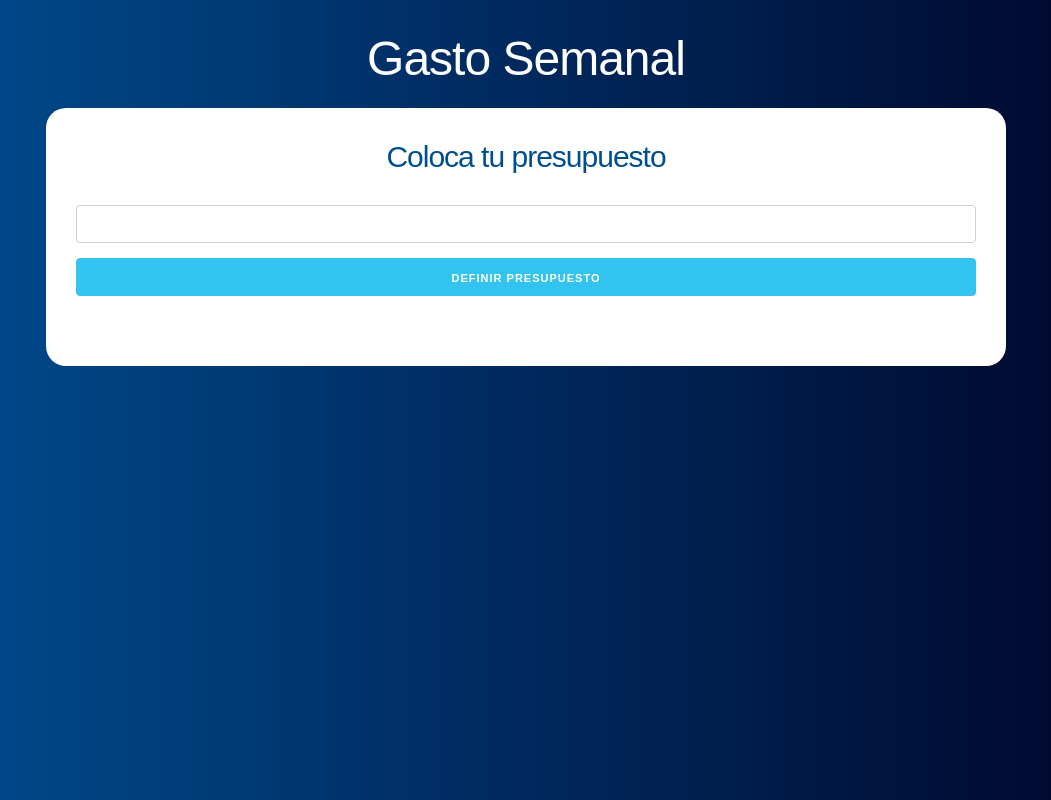
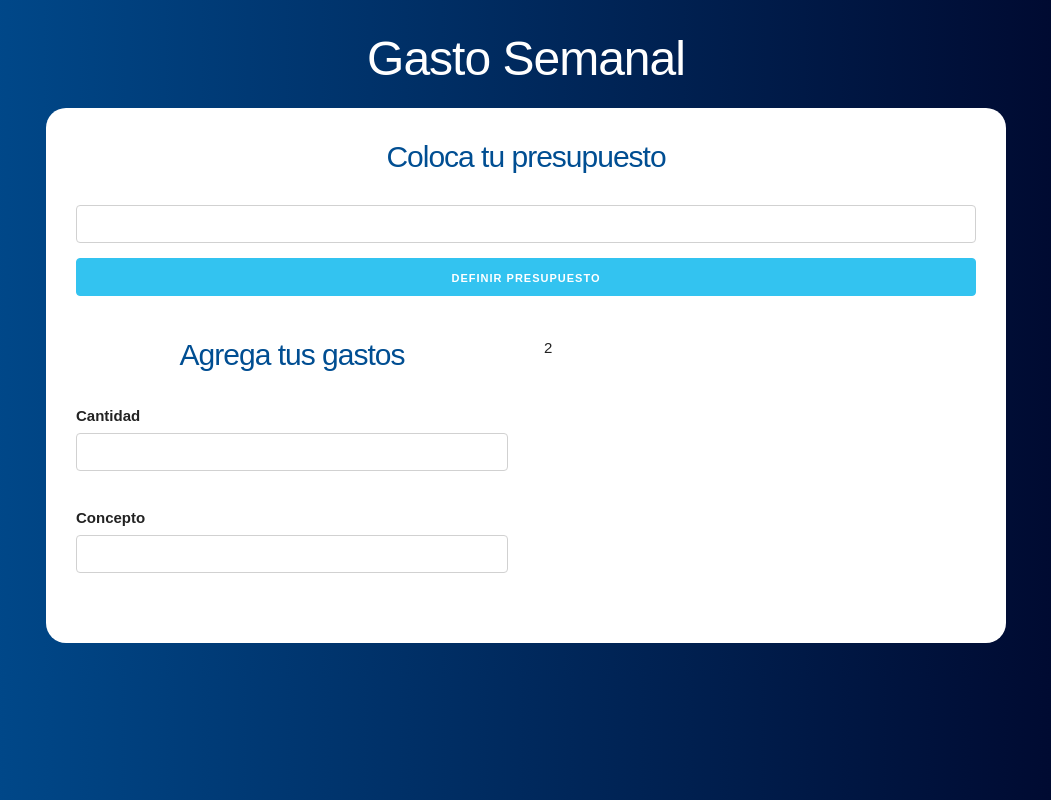
Before and after one commit to santiago-rodrig/budget, a React (Create React App) app: page / in a window 1280 px wide. Shown: the whole page, without its empty margins (114-1165 px from the left). Built offline with nearby package versions, Linux system fonts and the light colour scheme.

Commit message:
feature: Form component for expenses

```diff
--- a/src/App.js
+++ b/src/App.js
@@ -1,5 +1,6 @@
 import React, { useState } from 'react';
 import Question from './components/Question';
+import Form from './components/Form';
 
 function App() {
   const [budget, setBudget] = useState(0);
@@ -11,6 +12,12 @@ function App() {
         <h1>Gasto Semanal</h1>
         <div className="contenido-principal contenido">
           <Question setBudget={setBudget} setRemaining={setRemaining} />
+          <div className="row">
+            <div className="one-half column">
+              <Form />
+            </div>
+            <div className="one-half column">2</div>
+          </div>
         </div>
       </header>
     </div>
--- /dev/null
+++ b/src/components/Form.js
@@ -0,0 +1,21 @@
+import React, { useState } from 'react';
+
+const Form = () => {
+  return (
+    <>
+      <h2>Agrega tus gastos</h2>
+      <form>
+        <div className="campo">
+          <label htmlFor="expense">Cantidad</label>
+          <input type="number" id="expense" className="u-full-width" />
+        </div>
+        <div className="campo">
+          <label htmlFor="concept">Concepto</label>
+          <input type="text" id="concept" className="u-full-width" />
+        </div>
+      </form>
+    </>
+  );
+}
+
+export default Form;
```
